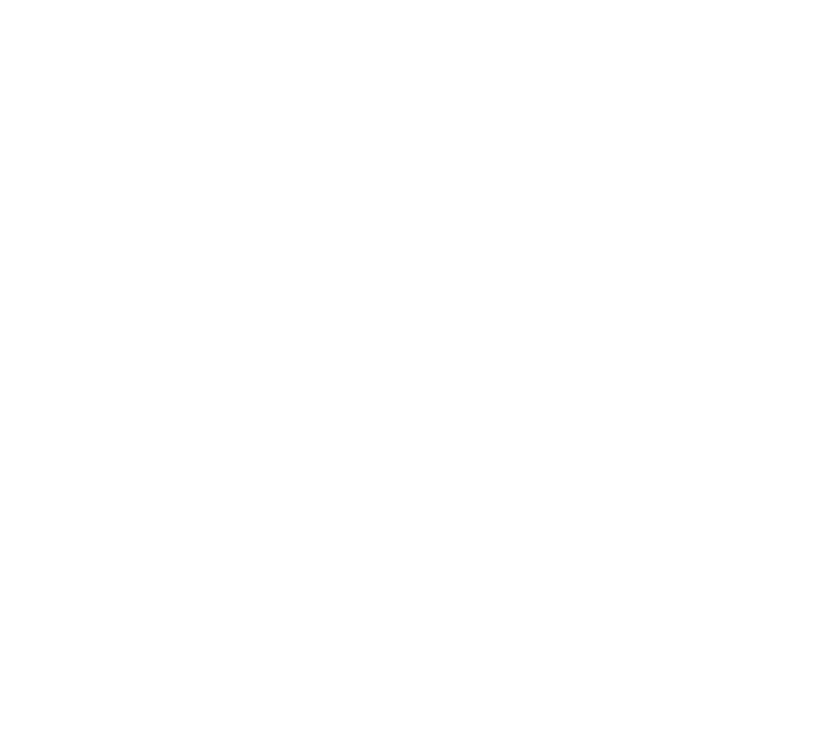
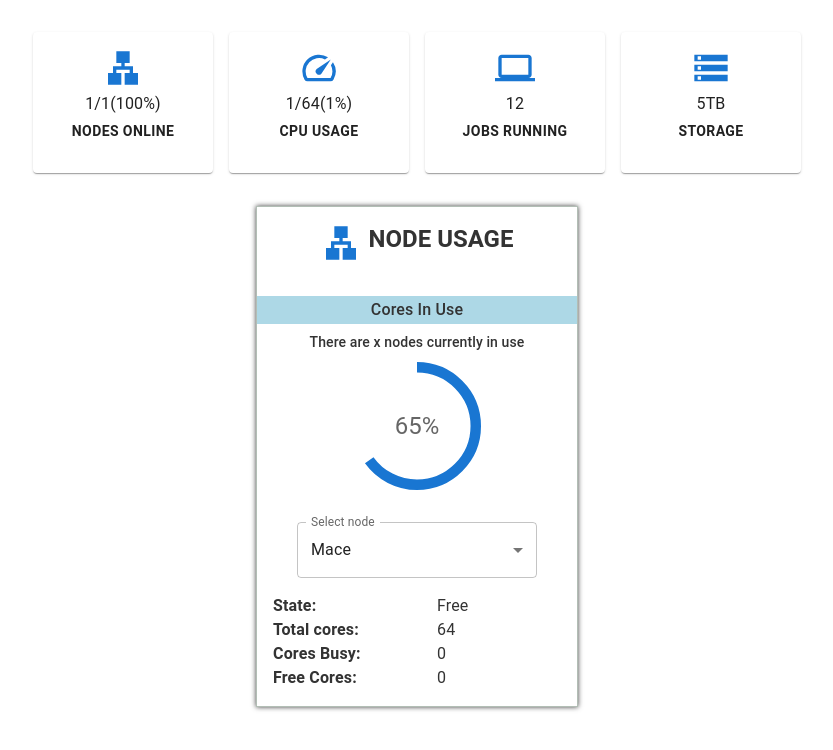
Before and after one commit to allansanyaz/jms, a Next.js app: page / in a window 1280 px wide. Shown: the top 750 px of the page, without its empty margins (223-1056 px from the left). Built offline with nearby package versions, Linux system fonts and the light colour scheme.

Commit message:
Addition of Node usage component

```diff
--- a/package.json
+++ b/package.json
@@ -11,6 +11,7 @@
   "dependencies": {
     "@emotion/react": "^11.11.1",
     "@emotion/styled": "^11.11.0",
+    "@mui/icons-material": "^5.13.7",
     "@mui/material": "^5.13.7",
     "autoprefixer": "10.4.14",
     "eslint": "8.44.0",
--- a/src/app/page.jsx
+++ b/src/app/page.jsx
@@ -1,9 +1,18 @@
-import Image from 'next/image'
-
+'use client';
+import Dashboard from '@/components/dashboard/dashboard.component.jsx'
+import Container from '@mui/material/Container';
 export default function Home() {
     return (
-        <div>
-
-        </div>
+        <Container
+            maxWidth={'xl'}
+            sx={{
+                marginTop: '2rem',
+                display: 'flex',
+                flexDirection: 'column',
+                alignItems: 'center',
+            }}
+        >
+            <Dashboard />
+        </Container>
     )
 }
--- a/src/components/card/card.component.jsx
+++ b/src/components/card/card.component.jsx
@@ -1,27 +1,47 @@
-import Box from '@mui/material/Box';
+'use client';
 import Card from '@mui/material/Card';
 import CardContent from '@mui/material/CardContent';
 import Typography from '@mui/material/Typography';
 
 import LanIcon from '@mui/icons-material/Lan';
 import SpeedIcon from '@mui/icons-material/Speed';
-import DnsIcon from '@mui/icons-material/Dns';
+import ComputerIcon from '@mui/icons-material/Computer';
 import StorageIcon from '@mui/icons-material/Storage';
 
-const IconList = [LanIcon, SpeedIcon, DnsIcon, StorageIcon];
+const IconList = [
+	<LanIcon key={1} color={'primary'} sx={{ fontSize: '2.5rem' }} />,
+	<SpeedIcon key={2} color={'primary'} sx={{ fontSize: '2.5rem' }} />,
+	<ComputerIcon key={3} color={'primary'} sx={{ fontSize: '2.5rem' }} />,
+	<StorageIcon key={4} color={'primary'} sx={{ fontSize: '2.5rem' }} />
+];
 
 const CardComponent = ({ title, description, idx }) => {
 	// Note that this should also read the information on the clusters and populate accordingly
 
 	return (
-		<Card>
-			<CardContent>
-				<Typography variant="h5" component="div">
+		<Card sx={{
+			width: '180px'
+		}}>
+			<CardContent sx={{
+				display: 'flex',
+				flexDirection: 'column',
+				justifyContent: 'center',
+				alignItems: 'center',
+				width: '100%',
+				gap: '0.1rem',
+			}}>
+				{IconList[idx]}
+				<Typography variant="subtitle1">
+					{description}
+				</Typography>
+				<Typography
+					variant="button"
+		            gutterBottom
+					sx={{
+						fontWeight: 'bold',
+					}}
+				>
 					{title}
-				</Typography>
-				{IconList[idx]}
-				<Typography variant="h5" component="div">
-					{description}
 				</Typography>
 			</CardContent>
 		</Card>
--- a/src/components/dashboard/dashboard.component.jsx
+++ b/src/components/dashboard/dashboard.component.jsx
@@ -1,13 +1,46 @@
+'use client';
 import Stack from "@mui/material/Stack";
+import CardComponent from "@/components/card/card.component.jsx";
+import Divider from '@mui/material/Divider';
+
+import NodesComponent from "@/components/nodes/nodes.component.jsx";
+
 const DashboardComponent = () => {
 	return (
 		<>
-			<Stack direction="row" spacing={2}>
+			<Stack
+				direction="row"
+				sx={{
+					display: 'flex',
+					flexDirection: 'row',
+					justifyContent: 'center',
+					flexWrap: 'wrap',
+					gap: '1rem',
+				}}
+			>
+				{
+					dashboardList.map((_, idx) => (
+							<CardComponent key={idx} title={dashboardList[idx]} description={dashboardDescription[idx]} idx={idx} />
+						)
+					)
+				}
 			</Stack>
+
+			<Divider sx={{ my: 2 }} />
+
+			<Stack
+				direction="row"
+				spacing={2}
+			>
+				<NodesComponent />
+
+			</Stack>
+
 		</>
 	)
 }
 
 export default DashboardComponent;
 
-const dashBoardList = []
+const dashboardList = ["Nodes Online", "CPU Usage", "Jobs Running", "Storage"];
+const dashboardDescription = ["1/1(100%)", "1/64(1%)", "12", "5TB"];
--- a/src/components/login/login.component.jsx
+++ b/src/components/login/login.component.jsx
@@ -2,7 +2,7 @@
 import Box from "@mui/material/Box";
 import TextField from '@mui/material/TextField';
 import Stack from '@mui/material/Stack';
-import Button from '@mui/material/Button';
+import { Button } from '@/styles/buttons/button.styles.jsx';
 const LoginComponent = () => {
 	return (
 		<div style={{
@@ -29,7 +29,7 @@
 				<TextField id="password" label="Password" variant="outlined" type="password" required />
 
 				<Stack direction="row" spacing={1} justifyContent="space-between">
-					<Button variant="contained">Sign In</Button>
+					<Button variant="contained" color="secondary">Sign In</Button>
 					<Button variant="contained">Reset Details</Button>
 				</Stack>
 			</Box>
--- /dev/null
+++ b/src/components/nodes/nodes.component.jsx
@@ -0,0 +1,235 @@
+import LanIcon from '@mui/icons-material/Lan';
+import Stack from "@mui/material/Stack";
+import Box from '@mui/material/Box';
+import Typography from '@mui/material/Typography';
+import Divider from '@mui/material/Divider';
+import TextField from '@mui/material/TextField';
+import MenuItem from '@mui/material/MenuItem';
+import ResponsiveCircle from '@/icons/responsive.circle.icon.jsx';
+const NodesComponent = () => {
+	return (
+		<Box
+			sx={{
+				display: 'flex',
+				flexDirection: 'column',
+				alignItems: 'center',
+				border: '1px solid #B2BEB5',
+				boxShadow: '0px 0px 5px 0px rgba(0,0,0,0.75)',
+				width: '100%',
+				padding: '1rem 0',
+			}}
+		>
+			<Stack
+				direction="row"
+				spacing={1}
+				sx={{
+					display: 'flex',
+					flexDirection: 'row',
+					justifyContent: 'center',
+					width: '100%',
+				}}
+			>
+				<LanIcon key={1} color={'primary'} sx={{ fontSize: '2.5rem' }} />
+				<Typography
+					variant="h5"
+		            gutterBottom
+					sx={{
+						fontWeight: 'bold',
+						textTransform: 'uppercase',
+					}}
+				>
+					Node Usage
+				</Typography>
+			</Stack>
+
+			<Divider sx={{ my: 2 }} />
+
+			<Stack
+				direction="column"
+				spacing={1}
+				sx={{
+					display: 'flex',
+					flexDirection: 'column',
+					alignItems: 'center',
+					width: '100%',
+				}}
+			>
+				<Typography
+					variant="subtitle1"
+					sx={{
+						fontWeight: '550',
+						textTransform: 'capitalize',
+						backgroundColor: '#ADD8E6',
+						width: '100%',
+						textAlign: 'center',
+					}}
+				>
+					Cores in use
+				</Typography>
+
+				<Typography
+					variant="subtitle2"
+					sx={{
+						width: '100%',
+						textAlign: 'center',
+					}}
+				>
+					There are x nodes currently in use
+				</Typography>
+
+				<ResponsiveCircle progress={65} />
+
+				<Box
+					display="flex"
+					flexDirection="row"
+					justifyContent="center"
+					component="form"
+					width="100%"
+					paddingTop={"1rem"}
+					sx={{
+						'& .MuiTextField-root': { m: 1, maxWidth: '30rem', minWidth: '15rem' },
+					}}
+					noValidate
+				>
+					<TextField
+						id={"node-select"}
+						select
+						label="Select node"
+						defaultValue={nodeList[0]}
+					>
+						{
+							nodeList.map((node) => (
+								<MenuItem key={node} value={node}>
+									{node}
+								</MenuItem>
+							))
+						}
+					</TextField>
+				</Box>
+
+				<Box
+					sx={{
+						display: 'flex',
+						flexDirection: 'column',
+						width: '20rem',
+						padding: '0 1rem 0 1rem',
+						alignItems: 'center',
+					}}
+				>
+					<Stack
+						direction="row"
+						spacing={5}
+						width="100%"
+					>
+						<Typography
+							variant="body1"
+							sx={{
+								width: '100%',
+								margin: '0 1rem 0 1rem',
+								fontWeight: 'bold',
+							}}
+						>
+							State:
+						</Typography>
+						<Typography
+							variant="body1"
+							sx={{
+								width: '100%',
+								margin: '0 1rem 0 1rem',
+							}}
+						>
+							Free
+						</Typography>
+					</Stack>
+
+					<Stack
+						direction="row"
+						spacing={5}
+						width="100%"
+					>
+
+						<Typography
+							variant="body1"
+							sx={{
+								width: '100%',
+								margin: '0 1rem 0 1rem',
+								fontWeight: 'bold',
+							}}
+						>
+							Total cores:
+						</Typography>
+						<Typography
+							variant="body1"
+							sx={{
+								width: '100%',
+								margin: '0 1rem 0 1rem',
+							}}
+						>
+							64
+						</Typography>
+					</Stack>
+
+					<Stack
+						direction="row"
+						spacing={5}
+						width="100%"
+					>
+
+						<Typography
+							variant="body1"
+							sx={{
+								width: '100%',
+								margin: '0 1rem 0 1rem',
+								fontWeight: 'bold',
+							}}
+						>
+							Cores Busy:
+						</Typography>
+						<Typography
+							variant="body1"
+							sx={{
+								width: '100%',
+								margin: '0 1rem 0 1rem',
+							}}
+						>
+							0
+						</Typography>
+					</Stack>
+
+					<Stack
+						direction="row"
+						spacing={5}
+						width="100%"
+					>
+
+						<Typography
+							variant="body1"
+							sx={{
+								width: '100%',
+								margin: '0 1rem 0 1rem',
+								fontWeight: 'bold',
+							}}
+						>
+							Free Cores:
+						</Typography>
+						<Typography
+							variant="body1"
+							sx={{
+								width: '100%',
+								margin: '0 1rem 0 1rem',
+							}}
+						>
+							0
+						</Typography>
+					</Stack>
+				</Box>
+
+			</Stack>
+
+		</Box>
+	)
+}
+
+export default NodesComponent;
+
+const nodeList = ["Mace", "Chewbacca"]
--- /dev/null
+++ b/src/icons/responsive.circle.icon.jsx
@@ -0,0 +1,39 @@
+'use client';
+import CircularProgress from '@mui/material/CircularProgress';
+import Typography from '@mui/material/Typography';
+import Box from '@mui/material/Box';
+
+const ResponsiveCircle = ({progress}) => {
+	return (
+		<Box sx={{ position: 'relative', display: 'inline-flex' }}>
+			<CircularProgress
+				variant="determinate"
+				value={progress}
+				size={'8rem'}
+			/>
+			<Box
+				sx={{
+					top: 0,
+					left: 0,
+					bottom: 0,
+					right: 0,
+					position: 'absolute',
+					display: 'flex',
+					alignItems: 'center',
+					justifyContent: 'center',
+				}}
+			>
+				<Typography
+					variant="h5"
+					component="div"
+					color="text.secondary"
+				>
+					{`${Math.round(progress)}%`}
+				</Typography>
+			</Box>
+		</Box>
+
+	)
+}
+
+export default ResponsiveCircle;
--- /dev/null
+++ b/src/styles/buttons/button.styles.jsx
@@ -0,0 +1,14 @@
+import { styled } from '@mui/material/styles';
+
+export const Button = styled('button')({
+	color: 'white',
+	backgroundColor: '#3f51b5',
+	fontWeight: 'bold',
+	borderRadius: '4px',
+	padding: '8px 16px',
+
+	'&:hover': {
+		backgroundColor: '#303f9f',
+		boxShadow: '0 0 0 0.2rem rgba(63,81,181,.5)',
+	}
+});
```
Also changed, not shown: 1 other file (tests, documents, lock files or other folders).
